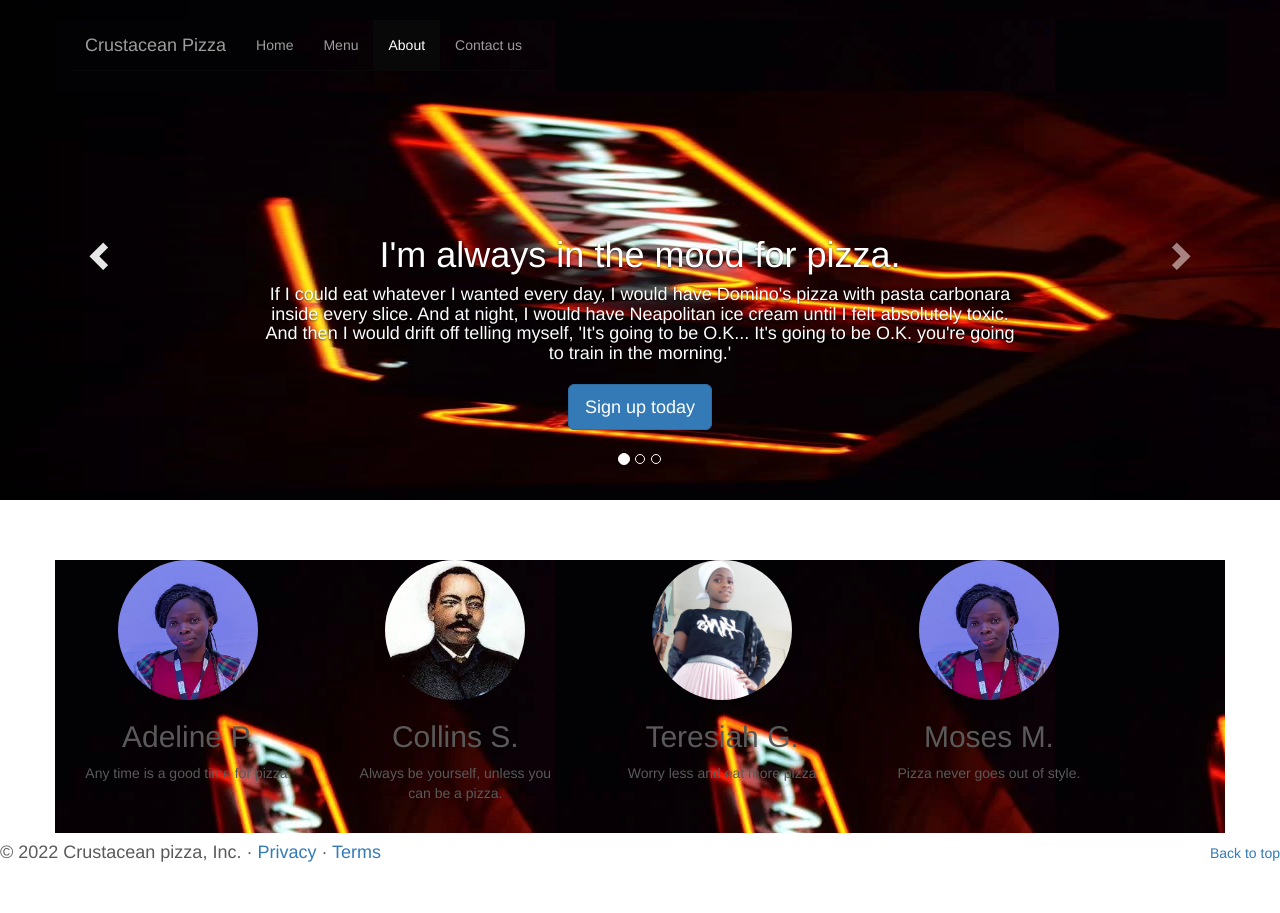
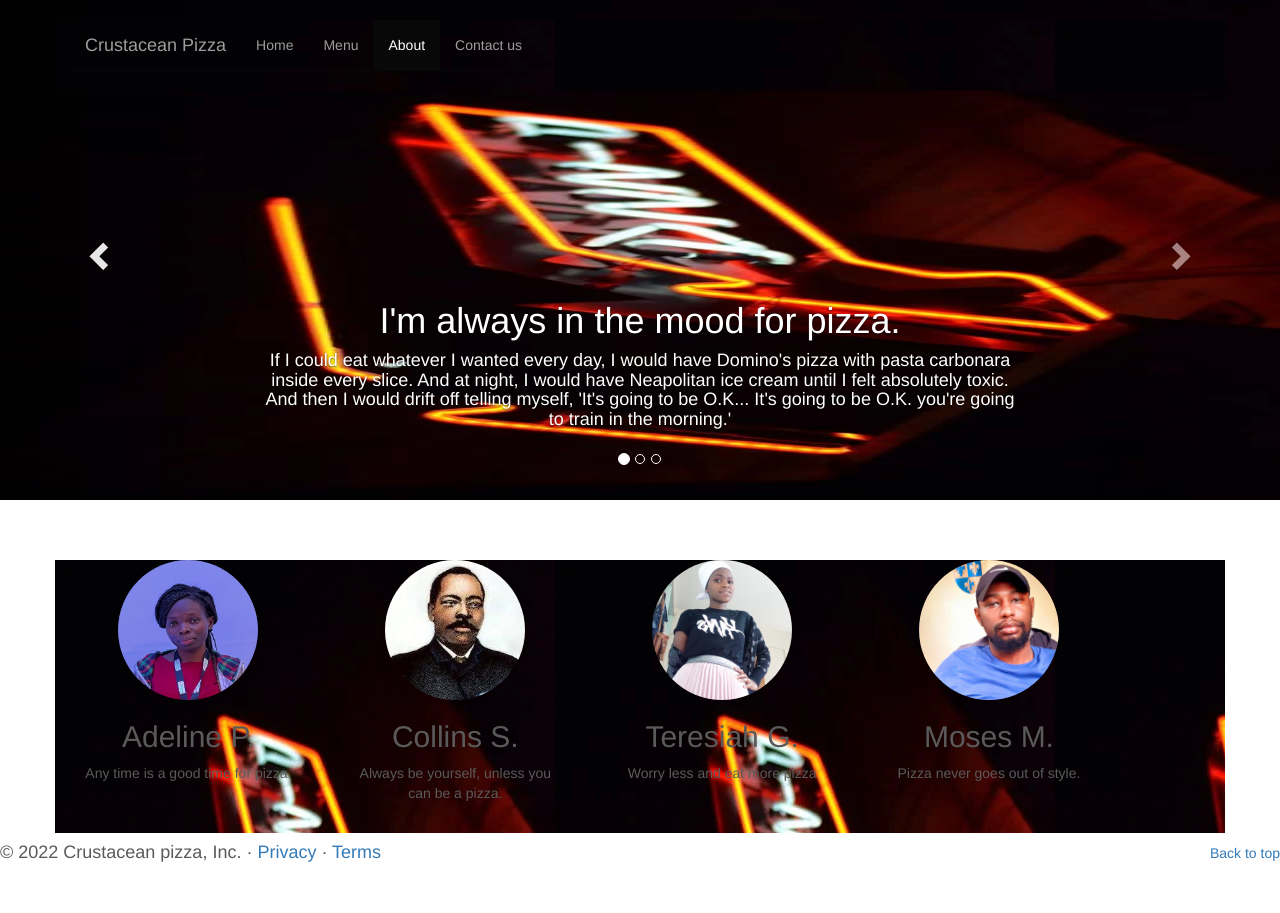
Before and after one commit to sircollo/Crustacean-Pizza, a Flask app: page /about in a window 1280 px wide. Run offline with Flask 2, Linux system fonts and the light colour scheme; some libraries are stand-ins or nearby versions.

Commit message:
adding about page

```diff
--- a/app/static/css/about.css
+++ b/app/static/css/about.css
@@ -86,6 +86,7 @@ body {
   }
   .marketing h2 {
 	font-weight: normal;
+
   }
   .marketing .col-lg-3 p {
 	margin-right: 10px;
--- a/app/templates/about.html
+++ b/app/templates/about.html
@@ -80,7 +80,7 @@
               <h1>I'm always in the mood for pizza.</h1>
               <h4>
                 If I could eat whatever I wanted every day, I would have Domino's pizza with pasta carbonara inside every slice. And at night, I would have Neapolitan ice cream until I felt absolutely toxic. And then I would drift off telling myself, 'It's going to be O.K... It's going to be O.K. you're going to train in the morning.'</p>
-              <h4><a class="btn btn-lg btn-primary" href="#" role="button">Sign up today</a></p>
+
             </div>
           </div>
         </div>
@@ -130,6 +130,7 @@
           <p>Any time is a good time for pizza.</p>
 
         </div><!-- /.col-lg-4 -->
+
         <div class="col-lg-3">
           <img class="img-circle" src="../static/photos/collins.jpg" alt="Generic placeholder image" width="140" height="140">
           <h2>Collins S.</h2>
@@ -144,7 +145,7 @@
         </div><!-- /.col-lg-4 -->
 
         <div class="col-lg-3">
-          <img class="img-circle" src="../static/photos/adeh.jpeg" alt="Generic placeholder image" width="140" height="140">
+          <img class="img-circle" src="../static/photos/moses.jpg" alt="Generic placeholder image" width="140" height="140">
           <h2>Moses M.</h2>
           <p>Pizza never goes out of style.</p>
 
--- a/app/templates/navbar.html
+++ b/app/templates/navbar.html
@@ -10,7 +10,7 @@
           <ul class="navbar-nav text-uppercase ms-auto py-4 py-lg-0">
               <li class="nav-item"><a class="nav-link" href="#">Home</a></li>
               <li class="nav-item"><a class="nav-link" href="#">MENU</a></li>
-              <li class="nav-item"><a class="nav-link" href="#">About</a></li>
+              <li class="nav-item"><a class="nav-link" href="/about">About</a></li>
               <li class="nav-item"><a class="nav-link" href="#team">Team</a></li>
               <li class="nav-item"><a class="nav-link" href="#contact">Contact</a></li>
           </ul>
```
Also changed, not shown: app/static/photos/moses.jpg (added).
